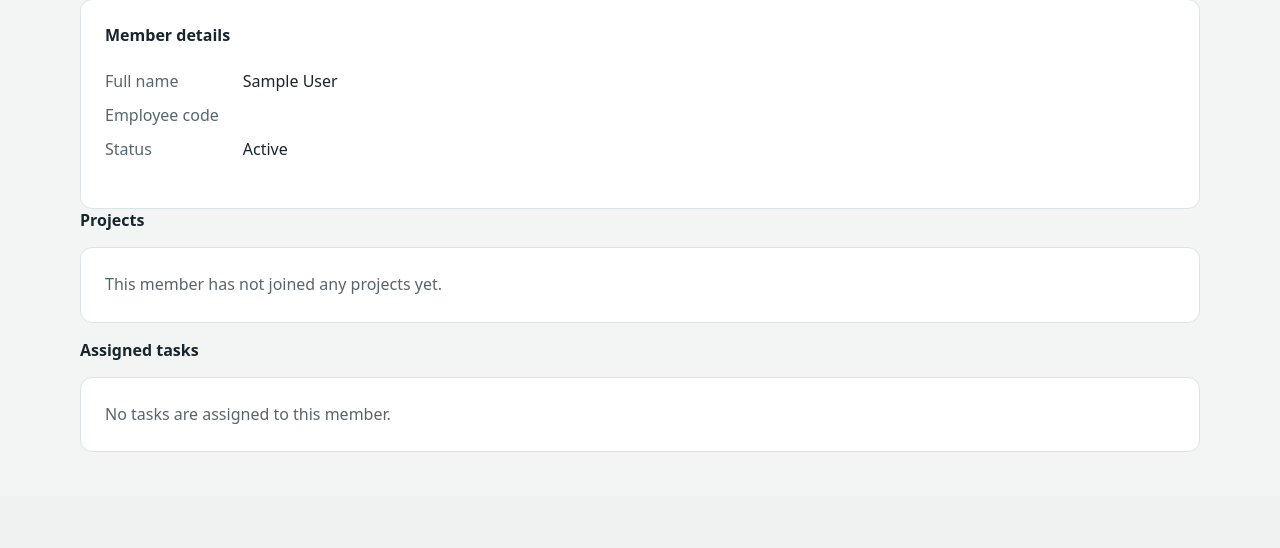
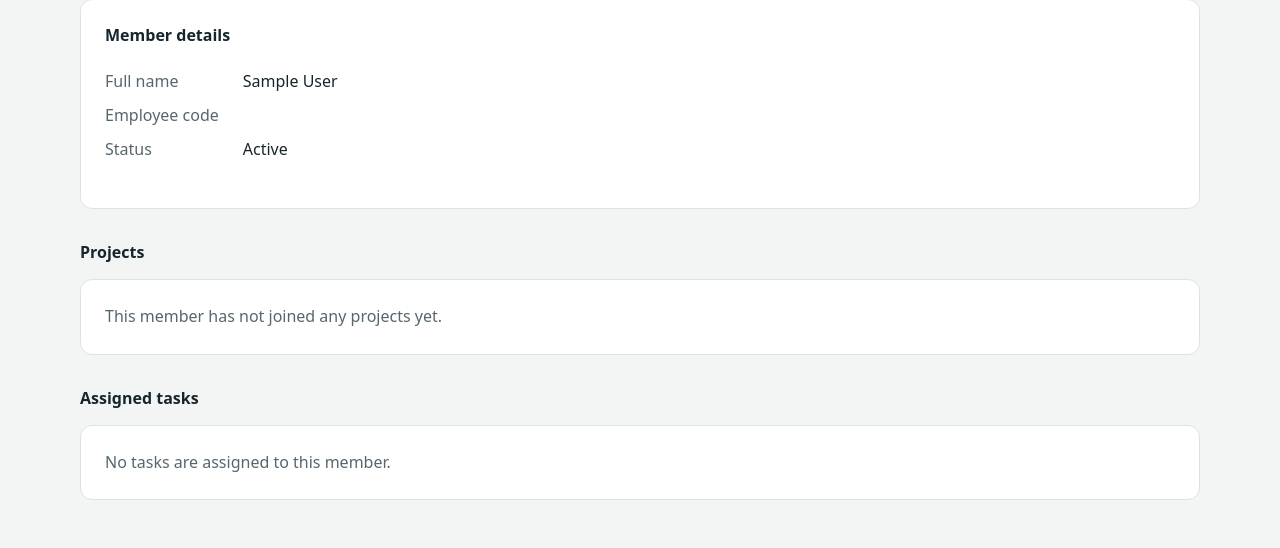
Before and after one commit to Maksym-Murtazin/garage-projects, a Django app: page /members/1/ in a window 1280 px wide. Shown: the part 304-852 px from the top of the page. Before the commit the page ends 756 px from the top, so only its background shows below. Run offline with Django 5.2, Linux system fonts and the light colour scheme; the visitor is signed in with stand-in values (Sample User, id 1); data comes from the database, SQL or seed files in the repository; data that the repository does not hold is empty.

Commit message:
fix: Improve member profile spacing

```diff
--- a/members/templates/members/member_detail.html
+++ b/members/templates/members/member_detail.html
@@ -11,6 +11,7 @@
       <a class="button danger" href="{% url 'members:member-delete' member.pk %}">Delete member</a>
     {% endif %}
   </section>
+  <div class="member-sections">
     <section class="panel">
       <h2>Member details</h2>
       <dl class="project-facts">
@@ -19,7 +20,7 @@
         <dt>Status</dt><dd>{{ member.is_active|yesno:"Active,Inactive" }}</dd>
       </dl>
     </section>
-  <section aria-labelledby="projects-heading">
+    <section class="member-section" aria-labelledby="projects-heading">
       <h2 id="projects-heading">Projects</h2>
       {% if projects %}
         <div class="table-container">
@@ -47,7 +48,7 @@
         <p class="panel muted">This member has not joined any projects yet.</p>
       {% endif %}
     </section>
-  <section aria-labelledby="tasks-heading">
+    <section class="member-section" aria-labelledby="tasks-heading">
       <h2 id="tasks-heading">Assigned tasks</h2>
       {% if tasks %}
         <div class="table-container">
@@ -79,4 +80,5 @@
         <p class="panel muted">No tasks are assigned to this member.</p>
       {% endif %}
     </section>
+  </div>
 {% endblock %}
--- a/workshop/static/workshop/css/styles.css
+++ b/workshop/static/workshop/css/styles.css
@@ -69,6 +69,10 @@ tbody tr:last-child > * { border-bottom: 0; }
 .team-options legend { font-weight: 600; }
 .team-options label { display: flex; align-items: baseline; gap: 12px; margin: 16px 0; overflow-wrap: anywhere; }
 .team-options input[type="checkbox"] { width: auto; flex-shrink: 0; accent-color: #17695e; }
+.member-sections { display: grid; gap: 32px; padding-bottom: 48px; }
+.member-sections > section { min-width: 0; }
+.member-section > h2 { margin-bottom: 16px; }
+.member-section > .panel { margin: 0; }
 .project-tasks { margin: 32px 0; }
 .project-tasks > h2 { margin-bottom: 16px; }
 @media (max-width: 900px) {
```
Lines whose indentation alone changed are shown as unchanged.
